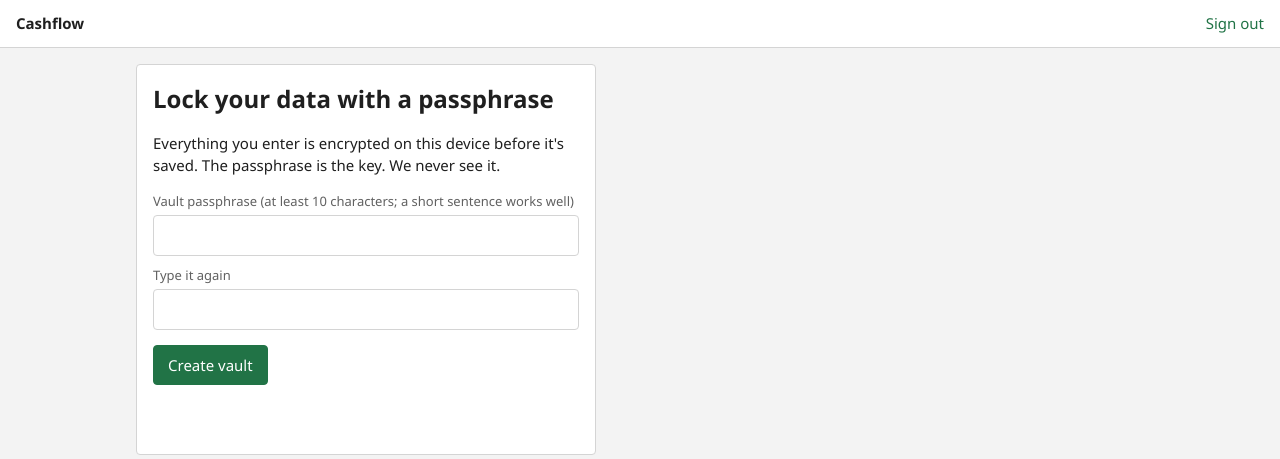
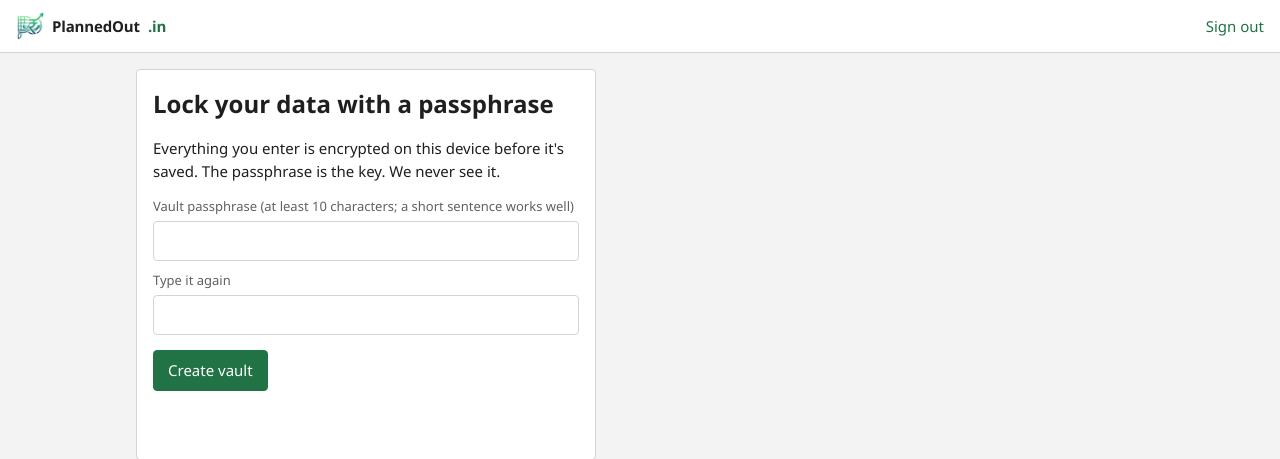
Before and after one commit to sanchit-android/cashflow_manager_v0, a Django app: page /app in a window 1280 px wide. Shown: the top 459 px of the page. Run offline with Django 5.2, Linux system fonts and the light colour scheme; the visitor is signed in with stand-in values (Sample User, id 1); data that the repository does not hold is empty; parts of the project's set-up code (start-up, migrations or seed data) failed here and were passed over.

Commit message:
Refactor branding and theme; update titles and logos to PlannedOut, enhance theme styles, and add new favicon and touch icons

```diff
--- a/static/css/app.css
+++ b/static/css/app.css
@@ -12,6 +12,12 @@
   --bg: #f6efe4; --surface: #fffaf2; --surface-2: #efe3d1; --text: #2b2118; --muted: #7a6a58;
   --border: #e0d0b8; --accent: #9a4a12; --accent-text: #fffaf2; --good: #4f7a28; --bad: #a3321b; --warn-bg: #fbe7c2;
   --font: Georgia, "Iowan Old Style", serif; --radius: 4px;
+}
+/* Brand theme: matches the PlannedOut logo (charcoal with green-to-teal). */
+[data-theme="planned"] {
+  --bg: #1c1e24; --surface: #23262e; --surface-2: #2b2f38; --text: #eef1ef; --muted: #9aa3a0;
+  --border: #363b45; --accent: #34d399; --accent-text: #0f1a15; --good: #4ade80; --bad: #ff8a80; --warn-bg: #3a3220;
+  --grid-head: #2b2f38; --grid-sel: #1f3d33; --grid-active: #34d399; --radius: 8px;
 }
 [data-theme="mint"] {
   --bg: #eef6f3; --surface: #ffffff; --surface-2: #dfeee8; --text: #102a22; --muted: #557066;
@@ -30,7 +36,9 @@ a { color: var(--accent); }
 .wrap { max-width: 1040px; margin: 0 auto; padding: 16px; }
 .narrow { max-width: 460px; }
 header.top { display: flex; align-items: center; gap: 12px; flex-wrap: wrap; padding: 12px 16px; border-bottom: 1px solid var(--border); background: var(--surface); }
-header.top .brand { font-weight: 600; margin-right: auto; }
+header.top .brand { font-weight: 700; margin-right: auto; display: inline-flex; align-items: center; gap: 8px; color: var(--text); text-decoration: none; letter-spacing: -0.01em; }
+header.top .brand img { width: 28px; height: 28px; display: block; }
+header.top .brand .tld { color: var(--accent); }
 nav.tabs { display: flex; gap: 4px; flex-wrap: wrap; }
 nav.tabs button { border: 0; background: transparent; padding: 6px 10px; border-radius: var(--radius); color: var(--muted); }
 nav.tabs button.on { background: var(--surface-2); color: var(--text); font-weight: 600; }
@@ -169,7 +177,7 @@ td.xl-number .xl-editor { text-align: right; }
 
 /* ---------- charts (palette validated: light #2a78d6 #eb6834 #1baf7a #eda100; dark #3987e5 #d95926 #199e70 #c98500) ---------- */
 :root { --series-1: #2a78d6; --series-2: #eb6834; --series-3: #1baf7a; --series-4: #eda100; }
-[data-theme="night"] { --series-1: #3987e5; --series-2: #d95926; --series-3: #199e70; --series-4: #c98500; }
+[data-theme="night"], [data-theme="planned"] { --series-1: #3987e5; --series-2: #d95926; --series-3: #199e70; --series-4: #c98500; }
 .chart { position: relative; }
 .chart svg { display: block; overflow: visible; }
 .chart .c-grid { stroke: var(--grid-line); stroke-width: 1; opacity: .6; }
--- a/static/js/app.js
+++ b/static/js/app.js
@@ -20,6 +20,7 @@ const $ = (sel) => root.querySelector(sel);
 const $$ = (sel) => [...root.querySelectorAll(sel)];
 
 const THEMES = {
+  planned: ["PlannedOut", "#1c1e24", "#34d399"],
   excel: ["Excel", "#ffffff", "#217346"], paper: ["Paper", "#f7f6f2", "#2457c5"], sky: ["Sky", "#f3f7fc", "#1f6feb"],
   lavender: ["Lavender", "#f7f5fc", "#6b4fbb"], sand: ["Sand", "#faf6ee", "#a0612a"], rose: ["Rose", "#fdf6f7", "#b4325b"],
   mint: ["Mint", "#eef6f3", "#0f7a5c"], chai: ["Chai", "#f6efe4", "#9a4a12"], ink: ["Ink", "#ffffff", "#000000"], night: ["Night", "#121417", "#7aa7ff"],
@@ -111,7 +112,7 @@ function showRecoveryKeys(created) {
     <input id="check" autocomplete="off" spellcheck="false">
     <p><button class="primary" id="done">Finish setup</button></p>
     <p class="error" id="err" role="alert"></p></div>`);
-  const text = `Cashflow recovery keys for ${store.email}\nCreated ${today()}\n\n` + keys.map((k, i) => `${i + 1}. ${k}`).join("\n") +
+  const text = `PlannedOut recovery keys for ${store.email}\nCreated ${today()}\n\n` + keys.map((k, i) => `${i + 1}. ${k}`).join("\n") +
     "\n\nAny one of these unlocks your data. If you lose your passphrase and all of these, your data cannot be recovered.\n";
   $("#dl").onclick = () => {
     const a = document.createElement("a");
--- a/templates/app.html
+++ b/templates/app.html
@@ -1,8 +1,8 @@
 {% extends "base.html" %}{% load static %}
-{% block title %}Cashflow{% endblock %}
+{% block title %}PlannedOut{% endblock %}
 {% block body %}
 <header class="top">
-  <span class="brand">Cashflow</span>
+  <span class="brand"><img src="{% static 'img/logo-icon.png' %}" alt="" width="28" height="28">PlannedOut<span class="tld">.in</span></span>
   <nav class="tabs" id="tabs" hidden></nav>
   <form method="post" action="/logout/">{% csrf_token %}<button class="link" type="submit">Sign out</button></form>
 </header>
--- a/templates/base.html
+++ b/templates/base.html
@@ -3,8 +3,13 @@
 <head>
   <meta charset="utf-8">
   <meta name="viewport" content="width=device-width, initial-scale=1">
-  <title>{% block title %}Cashflow{% endblock %}</title>
+  <title>{% block title %}PlannedOut{% endblock %}</title>
   <meta name="description" content="{% block description %}Plan your month around when money comes in and goes out. Your data is encrypted in your browser.{% endblock %}">
+  <link rel="icon" href="{% static 'img/favicon.ico' %}" sizes="any">
+  <link rel="icon" type="image/png" href="{% static 'img/favicon-64.png' %}">
+  <link rel="apple-touch-icon" href="{% static 'img/apple-touch-icon.png' %}">
+  <meta name="theme-color" content="#1c1e24">
+  <meta property="og:image" content="{% static 'img/logo-full.png' %}">
   <link rel="stylesheet" href="{% static 'css/app.css' %}">
   <script src="{% static 'js/theme.js' %}"></script>
 </head>
--- a/templates/google_link.html
+++ b/templates/google_link.html
@@ -1,7 +1,7 @@
-{% extends "base.html" %}
-{% block title %}Link Google sign-in — Cashflow{% endblock %}
+{% extends "base.html" %}{% load static %}
+{% block title %}Link Google sign-in — PlannedOut{% endblock %}
 {% block body %}
-<header class="top"><a class="brand" href="/">Cashflow</a></header>
+<header class="top"><a class="brand" href="/"><img src="{% static 'img/logo-icon.png' %}" alt="" width="28" height="28">PlannedOut<span class="tld">.in</span></a></header>
 <main class="wrap narrow">
   <div class="card">
     <h1>You already have an account</h1>
--- a/templates/landing.html
+++ b/templates/landing.html
@@ -1,7 +1,7 @@
-{% extends "base.html" %}
-{% block title %}Cashflow — know if this month adds to your savings or eats into them{% endblock %}
+{% extends "base.html" %}{% load static %}
+{% block title %}PlannedOut — know if this month adds to your savings or eats into them{% endblock %}
 {% block body %}
-<header class="top"><span class="brand">Cashflow</span><a href="/login/">Sign in</a></header>
+<header class="top"><span class="brand"><img src="{% static 'img/logo-icon.png' %}" alt="" width="28" height="28">PlannedOut<span class="tld">.in</span></span><a href="/login/">Sign in</a></header>
 <main class="wrap landing">
   <section class="hero">
     <h1>Know whether this month adds to your savings or eats into them.</h1>
--- a/templates/login.html
+++ b/templates/login.html
@@ -1,7 +1,7 @@
 {% extends "base.html" %}{% load static %}
-{% block title %}Sign in — Cashflow{% endblock %}
+{% block title %}Sign in — PlannedOut{% endblock %}
 {% block body %}
-<header class="top"><a class="brand" href="/">Cashflow</a></header>
+<header class="top"><a class="brand" href="/"><img src="{% static 'img/logo-icon.png' %}" alt="" width="28" height="28">PlannedOut<span class="tld">.in</span></a></header>
 <main class="wrap narrow">
   <div class="card">
     <h1>Sign in</h1>
--- a/templates/privacy.html
+++ b/templates/privacy.html
@@ -1,7 +1,7 @@
-{% extends "base.html" %}
+{% extends "base.html" %}{% load static %}
 {% block title %}Privacy — what we can and can't see{% endblock %}
 {% block body %}
-<header class="top"><a class="brand" href="/">Cashflow</a><a href="/login/">Sign in</a></header>
+<header class="top"><a class="brand" href="/"><img src="{% static 'img/logo-icon.png' %}" alt="" width="28" height="28">PlannedOut<span class="tld">.in</span></a><a href="/login/">Sign in</a></header>
 <main class="wrap narrow">
   <h1>What we can and can't see</h1>
   <div class="card">
```
Also changed, not shown: static/img/apple-touch-icon.png (added), static/img/favicon-64.png (added), static/img/favicon.ico (added), static/img/icon-192.png (added), static/img/icon-512.png (added), static/img/logo-full.png (added), static/img/logo-icon.png (added).
